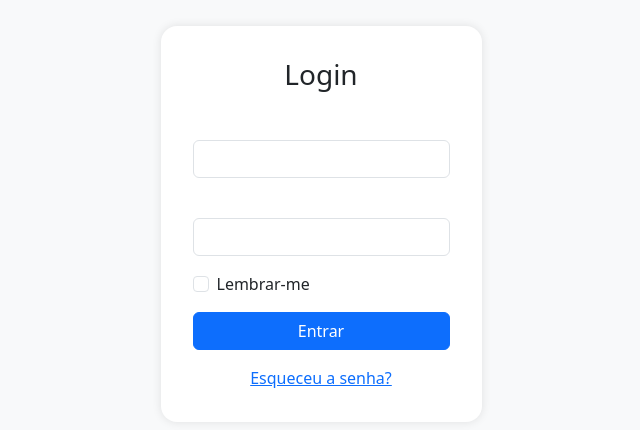
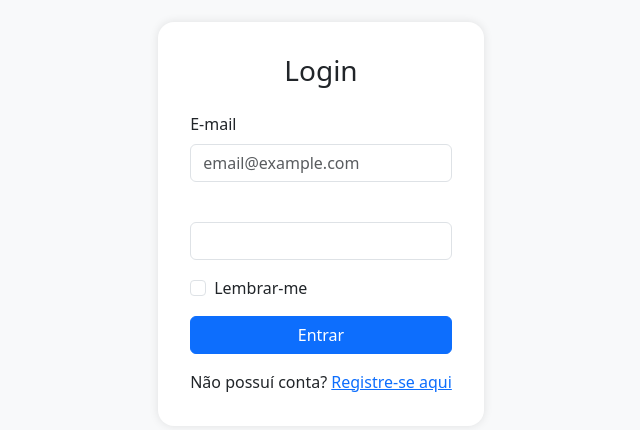
Before and after one commit to thesckurtt/uc_electron_with_db_atv_2, a React (Vite) app: page / in a window 1280 px wide. Shown: the part 176-606 px from the top of the page, without its empty margins (319-959 px from the left). Built offline with nearby package versions, Linux system fonts and the light colour scheme.

Commit message:
Update Login.jsx

```diff
--- a/src/pages/Login.jsx
+++ b/src/pages/Login.jsx
@@ -1,20 +1,24 @@
-import React from 'react'
+import React, { useState } from 'react'
 import InptAuthForm from '../components/InptAuthForm'
+import { Link } from 'react-router-dom'
 
 const Login = () => {
+  const [email, setEmail] = useState('')
+  const [password, setPassword] = useState('')
+
   return (
     <div class="login-card">
       <h3 class="text-center mb-4">Login</h3>
       <form>
-        <InptAuthForm />
-        <InptAuthForm />
+        <InptAuthForm type={'email'} value={email} setValue={setEmail} text={"E-mail"} placeholder={'email@example.com'} />
+        <InptAuthForm type={'password'} />
         <div class="mb-3 form-check">
           <input type="checkbox" class="form-check-input" id="lembrar" />
           <label class="form-check-label" for="lembrar">Lembrar-me</label>
         </div>
         <button type="submit" class="btn btn-primary w-100">Entrar</button>
         <div class="text-center mt-3">
-          <a href="#">Esqueceu a senha?</a>
+          <span>Não possuí conta? <Link>Registre-se aqui</Link></span>
         </div>
       </form>
     </div>
```
